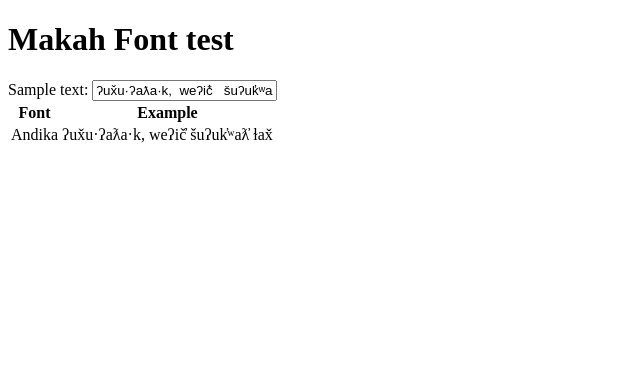
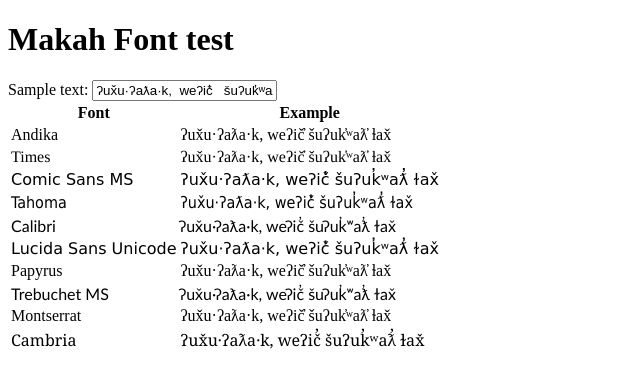
Before and after one commit to eddieantonio/makah-fonts, a Svelte app: page / in a window 1280 px wide. Shown: the top 388 px of the page, without its empty margins (0-640 px from the left). Built offline with nearby package versions, Linux system fonts and the light colour scheme.

Commit message:
feat: can extract font names

```diff
--- a/src/App.svelte
+++ b/src/App.svelte
@@ -1,4 +1,6 @@
 <script>
+import Font from "./Font.svelte";
+
 let exampleSentence = "ʔux̌u·ʔaƛa·k,  weʔič̓   šuʔuk̓ʷaƛ̓  ɫax̌"
 </script>
 
@@ -19,10 +21,16 @@
       </tr>
     </thead>
     <tbody>
-      <tr>
-        <td> Andika </td>
-        <td style="font-family: Andika;">{exampleSentence}</td>
-      </tr>
+      <Font fontName="Andika">{exampleSentence}</Font>
+      <Font fontName="Times">{exampleSentence}</Font>
+      <Font fontName="Comic Sans MS">{exampleSentence}</Font>
+      <Font fontName="Tahoma">{exampleSentence}</Font>
+      <Font fontName="Calibri">{exampleSentence}</Font>
+      <Font fontName="Lucida Sans Unicode">{exampleSentence}</Font>
+      <Font fontName="Papyrus">{exampleSentence}</Font>
+      <Font fontName="Trebuchet MS">{exampleSentence}</Font>
+      <Font fontName="Montserrat">{exampleSentence}</Font>
+      <Font fontName="Cambria">{exampleSentence}</Font>
     </tbody>
   <table>
 </main>
--- /dev/null
+++ b/src/Font.svelte
@@ -0,0 +1,8 @@
+<script>
+export let fontName;
+</script>
+
+<tr style="font-family: '{fontName}'">
+  <td> {fontName} </td>
+  <td><slot></slot></td>
+</tr>
```
